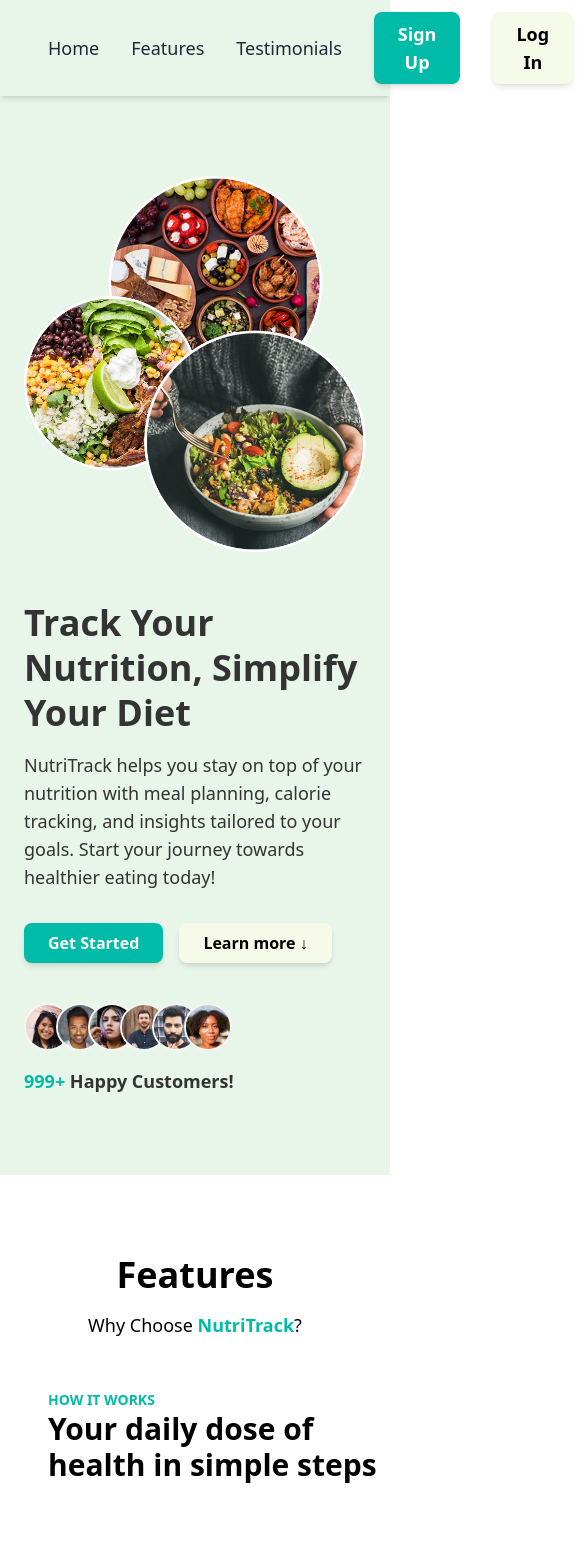
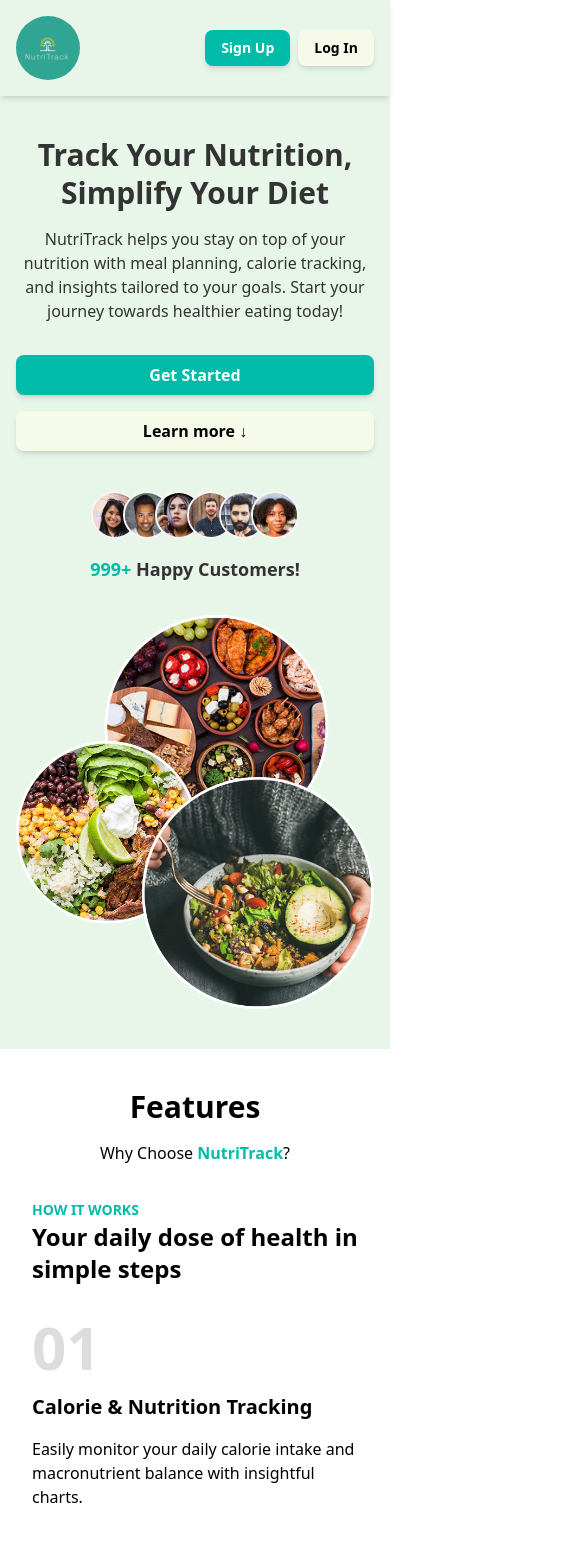
Before and after one commit to NutriTrack-CS25/NutriTrack, a React (Vite) app in the folder frontend/: page / in a window 390 px wide. Shown: the top 1562 px of the page, 585 px wide, since content can reach past the window. Built offline with nearby package versions, Linux system fonts and the light colour scheme.

Commit message:
feat(pages): make home page responsive

```diff
--- a/frontend/package.json
+++ b/frontend/package.json
@@ -18,6 +18,7 @@
     "@heroicons/react": "^2.2.0",
     "@hookform/resolvers": "^4.1.3",
     "@tailwindcss/vite": "^4.0.14",
+    "lucide-react": "^0.483.0",
     "react": "^19.0.0",
     "react-dom": "^19.0.0",
     "react-hook-form": "^7.54.2",
--- a/frontend/src/components/Button.jsx
+++ b/frontend/src/components/Button.jsx
@@ -6,7 +6,7 @@
   className = "",
 }) => {
   const baseStyles =
-    "px-6 py-2 font-semibold rounded-lg transition-all duration-200 shadow-md cursor-pointer";
+    "px-4 sm:px-6 py-2 font-semibold rounded-lg transition-all duration-200 shadow-md cursor-pointer text-center";
 
   const variants = {
     primary: "bg-teal-500 text-white hover:bg-teal-600",
--- a/frontend/src/components/NavBar.jsx
+++ b/frontend/src/components/NavBar.jsx
@@ -1,4 +1,4 @@
-import React from "react";
+import React, { useState } from "react";
 import Button from "./Button";
 import NavList from "./NavList";
 import { Link } from "react-router-dom";
@@ -10,7 +10,7 @@
   };
 
   return (
-    <header className="flex justify-between items-center bg-[#E8F5E9] h-24 px-12 w-full shadow-md z-50 sticky top-0">
+    <header className="flex justify-between items-center bg-[#E8F5E9] h-24 px-4 sm:px-8 lg:px-12 w-full shadow-md z-50 sticky top-0">
       {/* Logo */}
       <a
         href="#"
@@ -21,14 +21,14 @@
         aria-label="Go to Home"
       >
         <img
-          className="rounded-full w-20 h-20"
+          className="rounded-full w-16 h-16 sm:w-20 sm:h-20"
           alt="NutriTrack logo"
           src="/assets/logo/logo.png"
         />
       </a>
 
-      {/* Navigation */}
-      <nav>
+      {/* Desktop Navigation */}
+      <nav className="hidden lg:block">
         <ul className="flex items-center gap-8 text-lg font-medium">
           <NavList
             text="Home"
@@ -55,6 +55,20 @@
           </li>
         </ul>
       </nav>
+
+      {/* Mobile Navigation */}
+      <div className="flex lg:hidden items-center gap-2">
+        <Link to="/signup">
+          <Button className="text-sm py-2 px-3" text="Sign Up" />
+        </Link>
+        <Link to="/login">
+          <Button
+            className="text-sm py-2 px-3"
+            variant="secondary"
+            text="Log In"
+          />
+        </Link>
+      </div>
     </header>
   );
 };
--- a/frontend/src/pages/Home/sections/Features.jsx
+++ b/frontend/src/pages/Home/sections/Features.jsx
@@ -2,31 +2,33 @@
 
 const Features = () => {
   return (
-    <section className="py-20">
+    <section className="py-10 sm:py-16 lg:py-20 px-4 sm:px-6">
       {/* Features */}
-      <h2 className="text-4xl font-bold text-center">Features</h2>
-      <p className="text-lg text-center mt-4">
+      <h2 className="text-3xl sm:text-4xl font-bold text-center">Features</h2>
+      <p className="text-base sm:text-lg text-center mt-4">
         Why Choose{" "}
         <span className="text-teal-500 font-semibold">NutriTrack</span>?
       </p>
 
-      <div className="container pl-12 mt-12">
+      <div className="container px-4 sm:px-8 lg:pl-12 mt-8 sm:mt-12">
         <span className="text-sm text-teal-500 font-bold uppercase">
           How it works
         </span>
-        <h2 className="text-3xl font-semibold">
+        <h2 className="text-2xl sm:text-3xl font-semibold">
           Your daily dose of health in simple steps
         </h2>
       </div>
 
-      <div className="container mx-auto px-6 grid grid-cols-1 md:grid-cols-2 gap-12 mt-12 items-center">
+      <div className="container mx-auto px-4 sm:px-6 grid grid-cols-1 md:grid-cols-2 gap-8 md:gap-12 mt-8 sm:mt-12 items-center">
         {/* Step 1 */}
         <div>
-          <p className="text-[8.6rem] font-extrabold text-[#ddd] mb-4">01</p>
-          <h3 className="text-2xl font-semibold">
+          <p className="text-6xl sm:text-7xl lg:text-[8.6rem] font-extrabold text-[#ddd] mb-4">
+            01
+          </p>
+          <h3 className="text-xl sm:text-2xl font-semibold">
             Calorie & Nutrition Tracking
           </h3>
-          <p className="text-lg mt-4">
+          <p className="text-base sm:text-lg mt-4">
             Easily monitor your daily calorie intake and macronutrient balance
             with insightful charts.
           </p>
@@ -35,26 +37,28 @@
         <div className="relative flex justify-center items-center">
           <img
             src="/assets/home/feature-1.jpg"
-            className="w-120"
+            className="w-full max-w-md"
             alt="calculater showing kcal with a burger"
           />
         </div>
 
         {/* Step 2 */}
-        <div className="relative flex justify-center items-center">
+        <div className="relative flex justify-center items-center md:order-1 lg:order-none">
           <img
             src="/assets/home/feature-2.jpg"
-            className="w-180"
+            className="w-full max-w-md"
             alt="health goals"
           />
         </div>
 
-        <div>
-          <p className="text-[8.6rem] font-extrabold text-[#ddd] mb-4">02</p>
-          <h3 className="text-2xl font-semibold">
+        <div className="md:order-2 lg:order-none">
+          <p className="text-6xl sm:text-7xl lg:text-[8.6rem] font-extrabold text-[#ddd] mb-4">
+            02
+          </p>
+          <h3 className="text-xl sm:text-2xl font-semibold">
             Weight Loss/Gain Goal Tracker
           </h3>
-          <p className="text-lg mt-4">
+          <p className="text-base sm:text-lg mt-4">
             Set weight loss, weight gain, or maintenance goals and track
             progress over time, conveniently.
           </p>
--- a/frontend/src/pages/Home/sections/HeroSection.jsx
+++ b/frontend/src/pages/Home/sections/HeroSection.jsx
@@ -8,30 +8,21 @@
   };
 
   return (
-    <section className="bg-[#E8F5E9] py-20">
-      <div className="max-w-6xl mx-auto px-6 grid lg:grid-cols-2 gap-12 items-center">
-        {/* Hero Image */}
-        <div className="flex justify-center">
-          <img
-            src="/assets/home/hero.png"
-            alt="Healthy food and meal tracking"
-            className="w-full max-w-lg"
-          />
-        </div>
-
-        {/* Text Content */}
-        <div>
-          <h1 className="text-4xl font-bold text-[#333333] leading-tight">
+    <section className="bg-[#E8F5E9] py-10 sm:py-16 lg:py-20">
+      <div className="max-w-6xl mx-auto px-4 sm:px-6 grid lg:grid-cols-2 gap-8 lg:gap-12 items-center">
+        {/* Text Content - Show first on mobile */}
+        <div className="lg:order-2 text-center lg:text-left">
+          <h1 className="text-3xl sm:text-4xl font-bold text-[#333333] leading-tight">
             Track Your Nutrition, Simplify Your Diet
           </h1>
-          <p className="text-lg text-[#333333] mt-4">
+          <p className="text-base sm:text-lg text-[#333333] mt-4">
             NutriTrack helps you stay on top of your nutrition with meal
             planning, calorie tracking, and insights tailored to your goals.
             Start your journey towards healthier eating today!
           </p>
-          <div className="mt-8 flex gap-4">
+          <div className="mt-8 flex flex-col sm:flex-row gap-4 justify-center lg:justify-start">
             <Button
-              className=""
+              className="w-full sm:w-auto"
               text="Get Started"
               onClick={(e) => {
                 e.preventDefault();
@@ -39,7 +30,7 @@
               }}
             />
             <Button
-              className=""
+              className="w-full sm:w-auto"
               variant="secondary"
               text="Learn more ↓"
               onClick={(e) => {
@@ -50,7 +41,7 @@
           </div>
 
           {/* Customers Section */}
-          <div className="mt-10 flex flex-wrap items-center gap-4">
+          <div className="mt-10 flex flex-wrap items-center justify-center lg:justify-start gap-4">
             <div className="flex -space-x-4 overflow-hidden">
               {[...Array(6)].map((_, i) => (
                 <img
@@ -67,6 +58,15 @@
             </p>
           </div>
         </div>
+
+        {/* Hero Image - Show second on mobile */}
+        <div className="flex justify-center lg:order-1">
+          <img
+            src="/assets/home/hero.png"
+            alt="Healthy food and meal tracking"
+            className="w-full max-w-md lg:max-w-lg"
+          />
+        </div>
       </div>
     </section>
   );
--- a/frontend/src/pages/Home/sections/Testimonials.jsx
+++ b/frontend/src/pages/Home/sections/Testimonials.jsx
@@ -8,14 +8,14 @@
     imageSrc: "https://placehold.co/80x80",
     altText: "Customer 1",
     testimonial:
-      "NutriTrack made it so easy to track my calories and meals. The app is so intuitive, and it’s helped me achieve my fitness goals!",
+      "NutriTrack made it so easy to track my calories and meals. The app is so intuitive, and it's helped me achieve my fitness goals!",
     customerName: "Jennifer Anderson",
   },
   {
     imageSrc: "https://placehold.co/80x80",
     altText: "Customer 2",
     testimonial:
-      "I’ve tried several meal tracking apps, but NutriTrack's personalized approach has really helped me stay on track with my diet!",
+      "I've tried several meal tracking apps, but NutriTrack's personalized approach has really helped me stay on track with my diet!",
     customerName: "Emily Davis",
   },
   {
@@ -34,6 +34,8 @@
   },
 ];
 
+const Testimonials = () => {
+  // Adjust settings based on screen size
   const slideSettings = {
     transitionDuration: 500,
     easing: "linear",
@@ -42,20 +44,21 @@
     indicators: true,
   };
 
-const Testimonials = () => {
   return (
-    <section className="bg-[#FFFFEA] py-20">
-      <h2 className="text-4xl font-bold text-center">Our Testimonials</h2>
-      <p className="text-lg text-center mt-4">
+    <section className="bg-[#FFFFEA] py-10 sm:py-16 lg:py-20">
+      <h2 className="text-3xl sm:text-4xl font-bold text-center">
+        Our Testimonials
+      </h2>
+      <p className="text-base sm:text-lg text-center mt-4 px-4">
         Our users speak for themselves – see how{" "}
         <span className="text-teal-500 font-semibold">NutriTrack</span> is
         changing lives.
       </p>
-      <div className="flex justify-center gap-8 mt-12 items-center px-8">
+      <div className="flex justify-center mt-8 sm:mt-12 items-center px-4 sm:px-8">
         <div className="w-full max-w-3xl mx-auto">
           <Slide {...slideSettings}>
             {testimonials.map((testimonial, index) => (
-              <div key={index} className="flex justify-center">
+              <div key={index} className="flex justify-center px-2 sm:px-4">
                 <Card {...testimonial} />
               </div>
             ))}
@@ -67,23 +70,3 @@
 };
 
 export default Testimonials;
-
-{
-  /* <Slide>
-  {slideImages.map((slideImage, index) => (
-    <div key={index}>
-      <div>
-        <span style={spanStyle}>{slideImage.caption}</span>
-      </div>
-    </div>
-  ))}
-</Slide>; */
-}
-
-{
-  /* <div className="flex justify-around gap-8 mt-12 items-center px-8">
-{testimonialsData.map((testimonial, index) => (
-  <Card key={index} {...testimonial} />
-))}
-</div> */
-}
```
Also changed, not shown: frontend/src/components/Card.jsx (+8 -7 lines), frontend/src/components/FormInput.jsx (+4 -4 lines), frontend/src/pages/Home/sections/CTASection.jsx (+14 -8 lines), frontend/src/pages/Home/sections/Footer.jsx (+8 -7 lines), 1 other file (tests, documents, lock files or other folders). Lines whose indentation alone changed are shown as unchanged.
